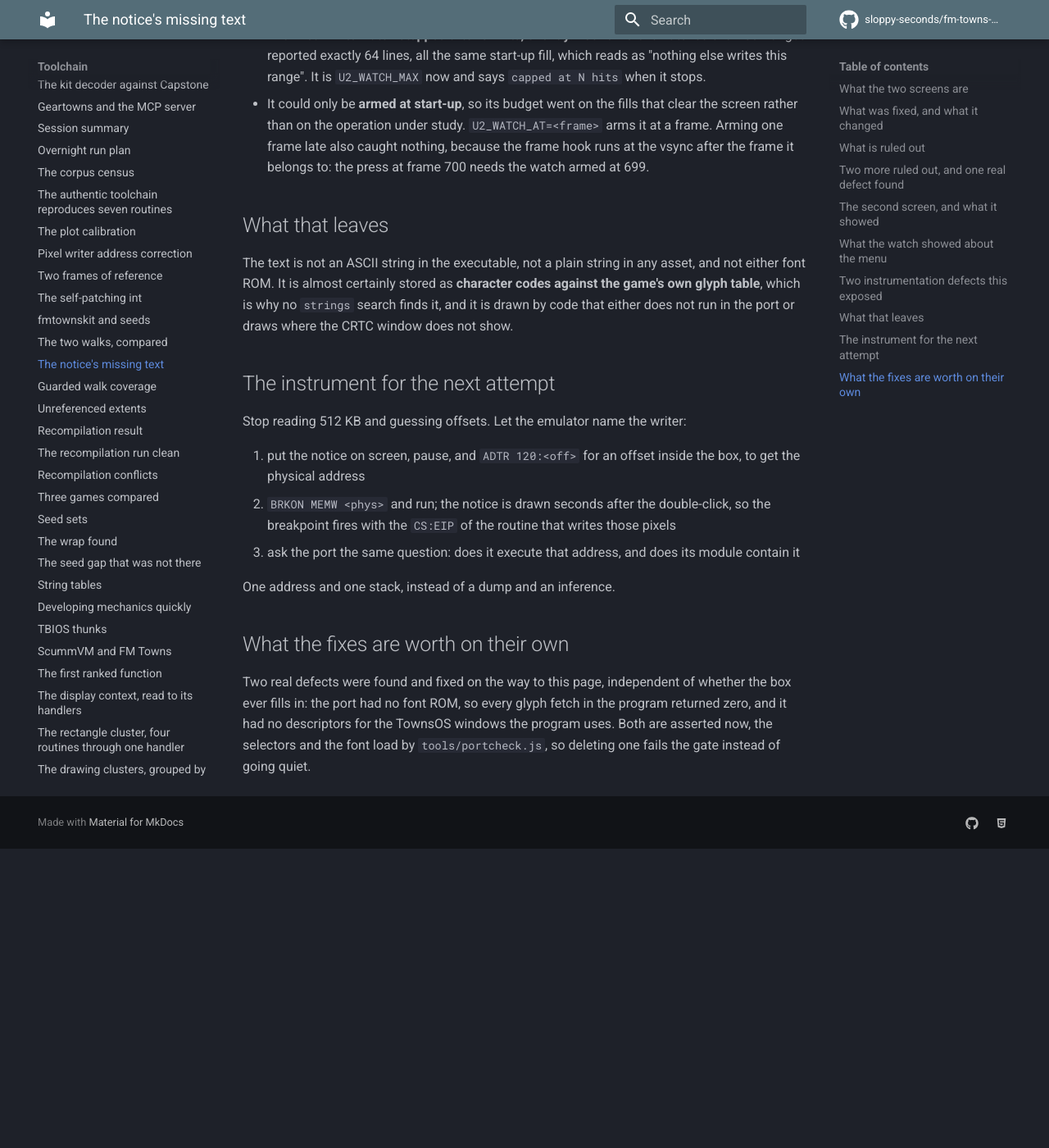
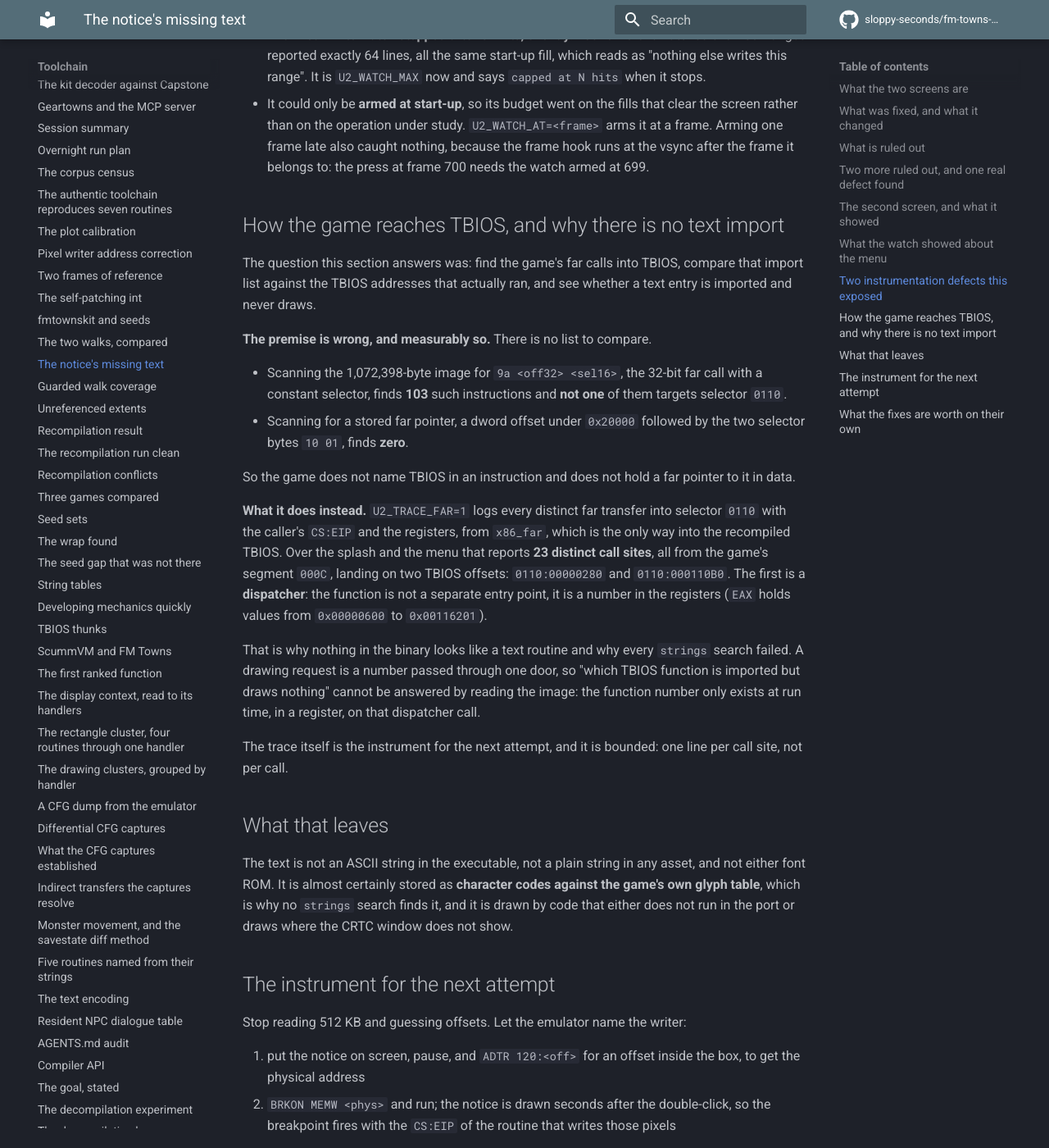
Before and after one commit to sloppy-seconds/fm-towns-ultima, an MkDocs documentation site: the page built from docs/port-missing-text.md, in a window 1280 px wide and 1400 px high, scrolled down 4804 px. Shown: the whole window at 82% size. Built offline with MkDocs 1.6.1 and Material for MkDocs 9.7.7, drawn with Linux system fonts in a browser that asks for light colours; comment, search, counter and statistics services are not loaded; before the commit the page ends 5839 px from its top, so only the background shows below that.

Commit message:
The game has no TBIOS import list, only a dispatcher
Ran the comparison: find the game's far calls into TBIOS, then see whether a text entry is imported and never
draws. The premise does not hold, and the measurements say so.

- 103 constant-selector far calls (9a <off32> <sel16>) in the 1,072,398-byte image, and not one targets TBIOS's
  selector 0110.
- Zero stored far pointers to it: no dword offset under 0x20000 followed by the selector bytes 10 01.

So something dynamic carries the call, and the new U2_TRACE_FAR names it: 23 distinct call sites from the game's
segment 000C into 0110:00000280 and 0110:000110B0, the first a dispatcher with the function number in the
registers (EAX from 0x00000600 to 0x00116201).

That explains why no strings search has ever found the notice text and why no import can be pointed at: a drawing
request is a number through one door, so the function number exists only at run time. The trace is the instrument
for the next attempt: log every dispatcher call with its EAX and see which one reaches TBIOS's fill at 0x8211, and
which one should reach a text plane and reaches nothing.

Kit pin ed94910.

```diff
--- a/docs/port-missing-text.md
+++ b/docs/port-missing-text.md
@@ -141,6 +141,32 @@
 operation under study. `U2_WATCH_AT=<frame>` arms it at a frame. Arming one frame late also caught nothing, because
 the frame hook runs at the vsync after the frame it belongs to: the press at frame 700 needs the watch armed at 699.
 
+## How the game reaches TBIOS, and why there is no text import
+
+The question this section answers was: find the game's far calls into TBIOS, compare that import list against the
+TBIOS addresses that actually ran, and see whether a text entry is imported and never draws.
+
+**The premise is wrong, and measurably so.** There is no list to compare.
+
+- Scanning the 1,072,398-byte image for `9a <off32> <sel16>`, the 32-bit far call with a constant selector, finds
+  **103** such instructions and **not one** of them targets selector `0110`.
+- Scanning for a stored far pointer, a dword offset under `0x20000` followed by the two selector bytes `10 01`, finds
+  **zero**.
+
+So the game does not name TBIOS in an instruction and does not hold a far pointer to it in data.
+
+**What it does instead.** `U2_TRACE_FAR=1` logs every distinct far transfer into selector `0110` with the caller's
+`CS:EIP` and the registers, from `x86_far`, which is the only way into the recompiled TBIOS. Over the splash and the
+menu that reports **23 distinct call sites**, all from the game's segment `000C`, landing on two TBIOS offsets:
+`0110:00000280` and `0110:000110B0`. The first is a **dispatcher**: the function is not a separate entry point, it is
+a number in the registers (`EAX` holds values from `0x00000600` to `0x00116201`).
+
+That is why nothing in the binary looks like a text routine and why every `strings` search failed. A drawing request
+is a number passed through one door, so "which TBIOS function is imported but draws nothing" cannot be answered by
+reading the image: the function number only exists at run time, in a register, on that dispatcher call.
+
+The trace itself is the instrument for the next attempt, and it is bounded: one line per call site, not per call.
+
 ## What that leaves
 
 The text is not an ASCII string in the executable, not a plain string in any asset, and not either font ROM. It is
--- a/docs/recomp-plan.md
+++ b/docs/recomp-plan.md
@@ -870,6 +870,7 @@
 | `U2_SCREEN=1` | print the frame as a luminance ramp, character for character the way `container/screen.js`'s `toAscii` does it. **Not** a usable comparison for 7a: the kit renders 704x525 of the CRTC's layers and the supervisor's capture is a 640x480 window with its title bar in it, so the two pictures are different objects. Kept because it is a readable view of a frame. |
 | `U2_FONT=<path>` | the FM Towns font ROM, `FMT_FNT.ROM`, defaulting to that name in the working directory. The game fetches glyphs through segment selector `0138`, whose base on the machine is `0xC2100000`, and the kit maps that linear range onto `Machine::font`. With the vector empty every glyph read returns zero, which draws nothing: that was the copyright notice's empty box. A missing file is a printed warning and blank glyphs, not a hard failure, because the ROM is vendored rather than disc data. |
 | `U2_FONT20=<path>` | the 20-dot font ROM, `FMT_F20.ROM`, defaulting to that name in the working directory, mapped at linear `0xC2180000` into `Machine::font20`. A second font with its own window, separate from the ANK ROM above. Measured on the copyright notice: mapping it changes nothing, the frame is byte-identical, so the game does not read it there. Kept because the emulator defines the window and a program that does use it would otherwise read zeroes. |
+| `U2_TRACE_FAR=1` | print every distinct far call site into the TBIOS selector `0110`, once per site, with the caller's `CS:EIP` and the registers. The program reaches its system layer without any constant-selector far call and stores no far pointer to it, so the callers exist only at run time: this is what names them. Measured over the splash and the menu: 23 sites, all from `000C`, landing on `0110:00000280`, a dispatcher. |
 | `U2_WATCH_AT=<frame>` | arm the linear watch at that frame instead of at start-up, so its hits are the operation under study rather than the fills that cleared the screen. Arm one frame early: the frame hook runs at the vsync **after** the frame it belongs to, so a key pressed at frame 700 is acted on during frame 701's execution and needs the watch armed at 699. |
 | `U2_WATCH_MAX=<n>` | how many watch hits to print, default 64. The default is right for "what writes this one byte" and wrong for "what does this redraw write", where the fills come first. It prints `capped at N hits` when it stops, which the old silent 64 did not: four watches over four ranges each reported exactly 64 lines and all of them were the start-up fill. |
 | `U2_PAD=<frame>:<bits>[:<hold>]` | press the Towns' game pad on a frame, `bits` decimal against the kit's `kPad*` enum (up 1, down 2, left 4, right 8, A 16, B 32, Run 64, Select 128), `hold` frames by default 8. The front-end maps SDL's arrows to this pad as well as to key scan codes, so a screen that reads the pad cannot be driven by `U2_KEYS` alone. |
```
Also changed, not shown: 2 other files.
